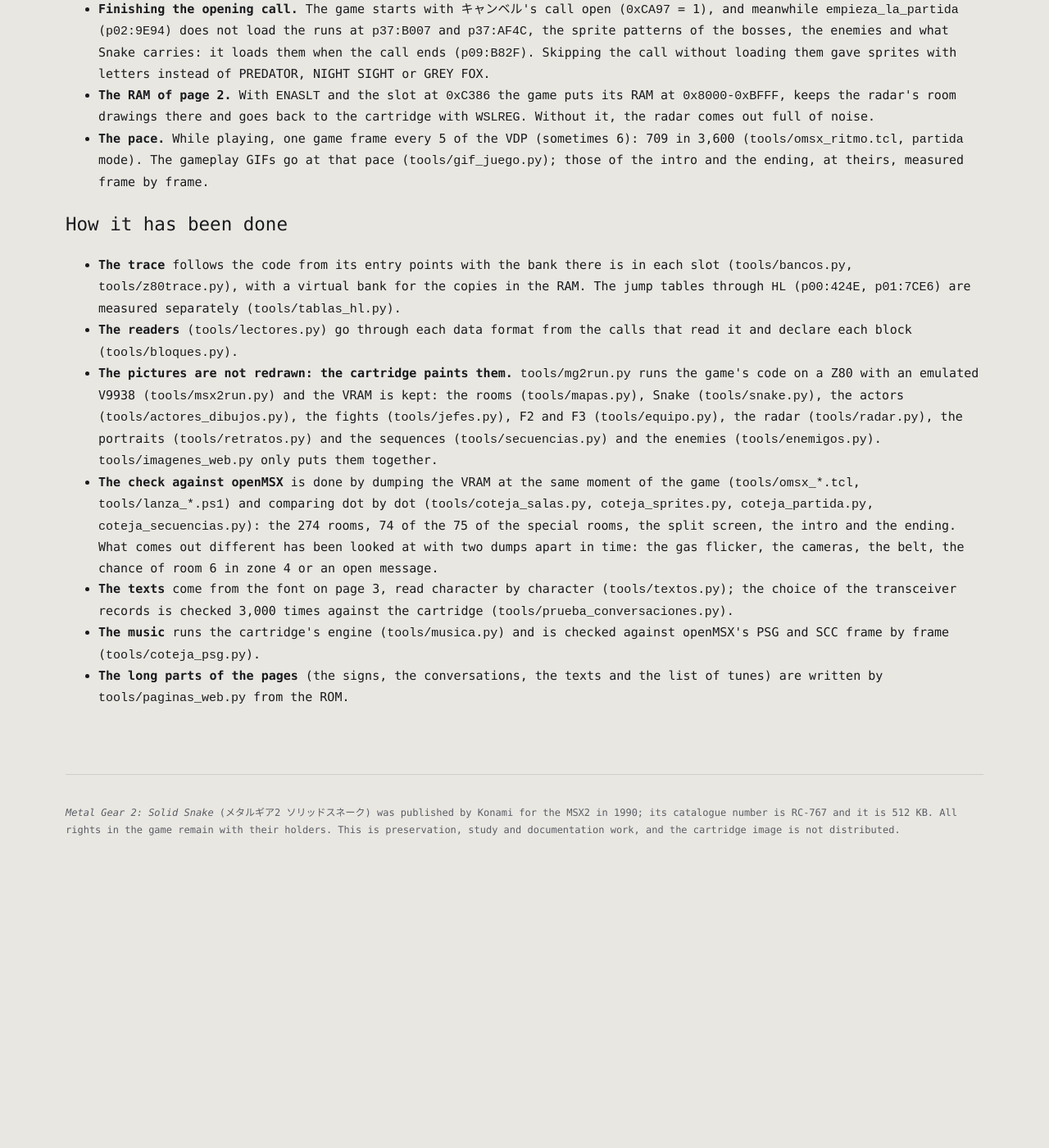
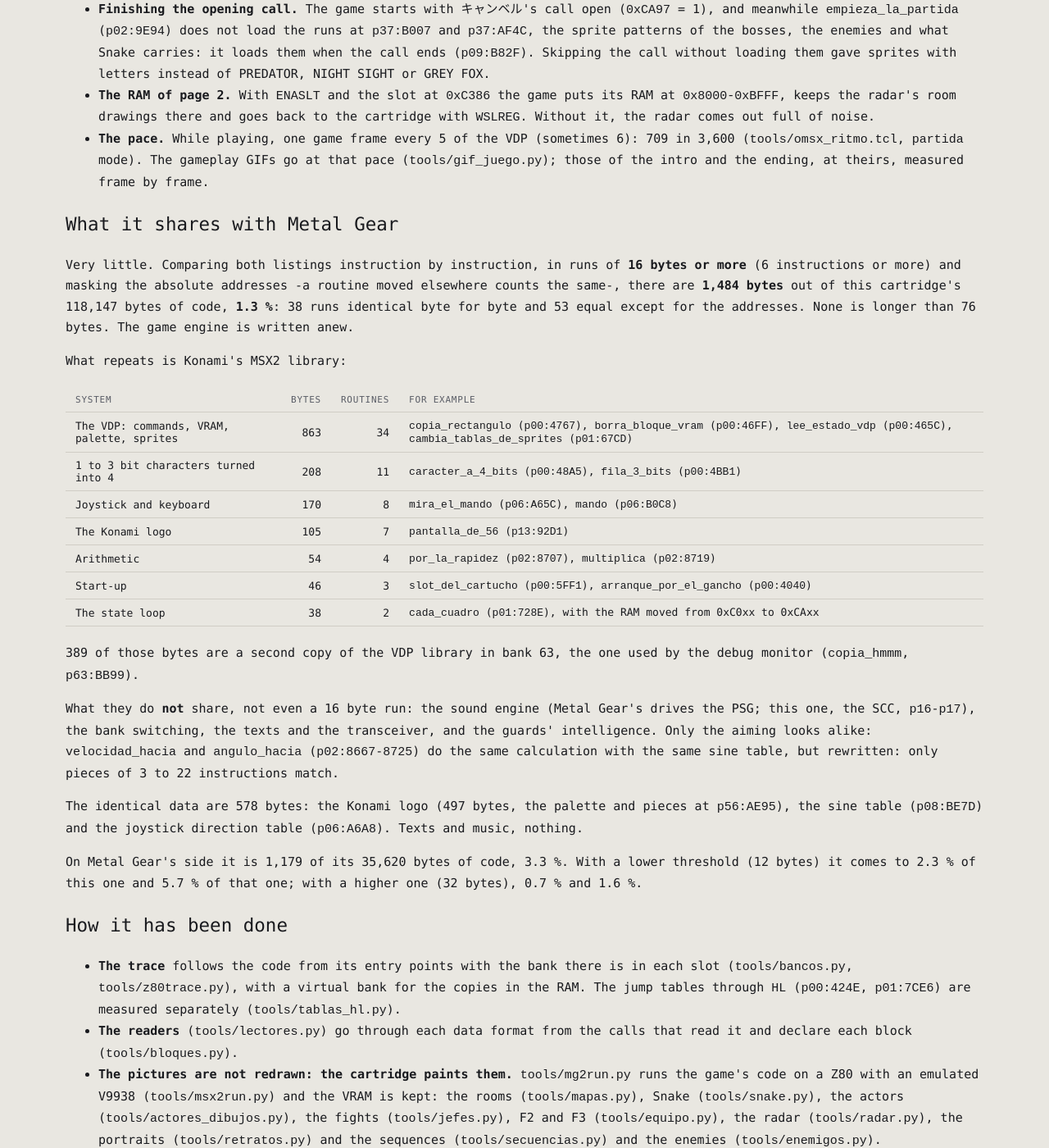
Before and after one commit to antxiko/MetalGear2-disassembly, a Jekyll site: the page built from docs/UNDER-THE-HOOD.md, in a window 1280 px wide and 1400 px high, scrolled down 2470 px. Shown: the whole window at 82% size. Built offline with Jekyll 4.4.1, drawn with Linux system fonts in a browser that asks for light colours; our own code applies the rules of GitHub Pages for plain Markdown files; before the commit the page ends 3588 px from its top, so only the background shows below that.

Commit message:
Metal Gear 2: lo que comparte con Metal Gear
Seccion nueva en Por dentro / Under the hood: 1.484 bytes de codigo (1,3 %)
en tramos de 16 bytes o mas, la biblioteca MSX2 de Konami (VDP, caracteres a
4 bits, mando, logotipo, arranque); sonido, bancos, textos e IA, nada; 578
bytes de datos iguales. El comentario de p13:92D1 dice ya que es el logotipo.

Co-Authored-By: Claude Opus 5.5 <noreply@anthropic.com>

```diff
--- a/docs/UNDER-THE-HOOD.md
+++ b/docs/UNDER-THE-HOOD.md
@@ -111,6 +111,45 @@ openMSX:
   GIFs go at that pace (`tools/gif_juego.py`); those of the intro and the
   ending, at theirs, measured frame by frame.
 
+## What it shares with Metal Gear
+
+Very little. Comparing both listings instruction by instruction, in runs of
+**16 bytes or more** (6 instructions or more) and masking the absolute
+addresses -a routine moved elsewhere counts the same-, there are **1,484
+bytes** out of this cartridge's 118,147 bytes of code, **1.3 %**: 38 runs
+identical byte for byte and 53 equal except for the addresses. None is longer
+than 76 bytes. The game engine is written anew.
+
+What repeats is Konami's MSX2 library:
+
+| System | Bytes | Routines | For example |
+|---|---:|---:|---|
+| The VDP: commands, VRAM, palette, sprites | 863 | 34 | `copia_rectangulo` (`p00:4767`), `borra_bloque_vram` (`p00:46FF`), `lee_estado_vdp` (`p00:465C`), `cambia_tablas_de_sprites` (`p01:67CD`) |
+| 1 to 3 bit characters turned into 4 | 208 | 11 | `caracter_a_4_bits` (`p00:48A5`), `fila_3_bits` (`p00:4BB1`) |
+| Joystick and keyboard | 170 | 8 | `mira_el_mando` (`p06:A65C`), `mando` (`p06:B0C8`) |
+| The Konami logo | 105 | 7 | `pantalla_de_56` (`p13:92D1`) |
+| Arithmetic | 54 | 4 | `por_la_rapidez` (`p02:8707`), `multiplica` (`p02:8719`) |
+| Start-up | 46 | 3 | `slot_del_cartucho` (`p00:5FF1`), `arranque_por_el_gancho` (`p00:4040`) |
+| The state loop | 38 | 2 | `cada_cuadro` (`p01:728E`), with the RAM moved from 0xC0xx to 0xCAxx |
+
+389 of those bytes are a second copy of the VDP library in bank 63, the one
+used by the debug monitor (`copia_hmmm`, `p63:BB99`).
+
+What they do **not** share, not even a 16 byte run: the sound engine (Metal
+Gear's drives the PSG; this one, the SCC, `p16`-`p17`), the bank switching,
+the texts and the transceiver, and the guards' intelligence. Only the aiming
+looks alike: `velocidad_hacia` and `angulo_hacia` (`p02:8667`-`8725`) do the
+same calculation with the same sine table, but rewritten: only pieces of 3 to
+22 instructions match.
+
+The identical data are 578 bytes: the Konami logo (497 bytes, the palette and
+pieces at `p56:AE95`), the sine table (`p08:BE7D`) and the joystick direction
+table (`p06:A6A8`). Texts and music, nothing.
+
+On Metal Gear's side it is 1,179 of its 35,620 bytes of code, 3.3 %. With a
+lower threshold (12 bytes) it comes to 2.3 % of this one and 5.7 % of that
+one; with a higher one (32 bytes), 0.7 % and 1.6 %.
+
 ## How it has been done
 
 - **The trace** follows the code from its entry points with the bank there is
```
Also changed, not shown: docs/es/POR-DENTRO.md (+39 -0 lines), 2 other files.
